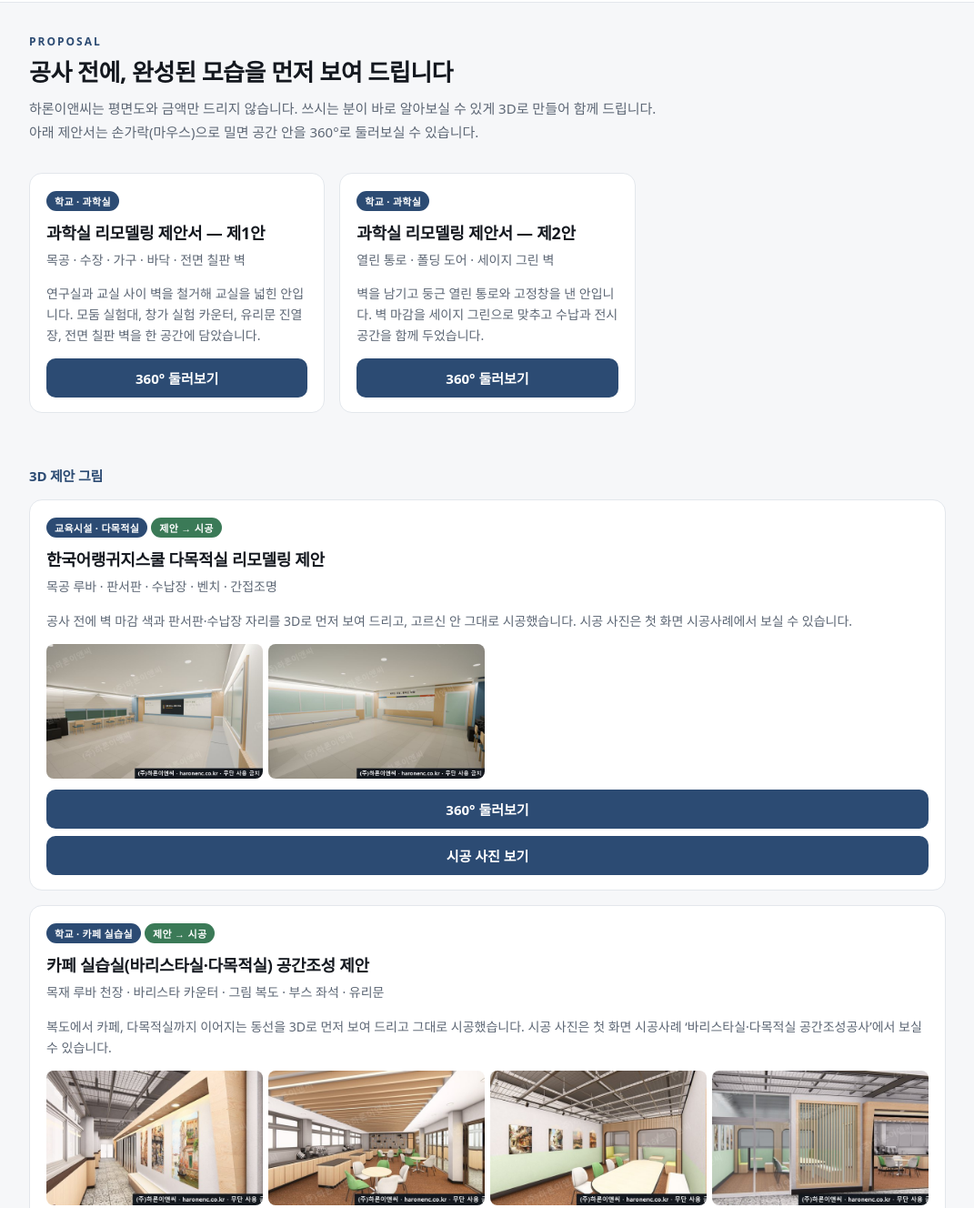
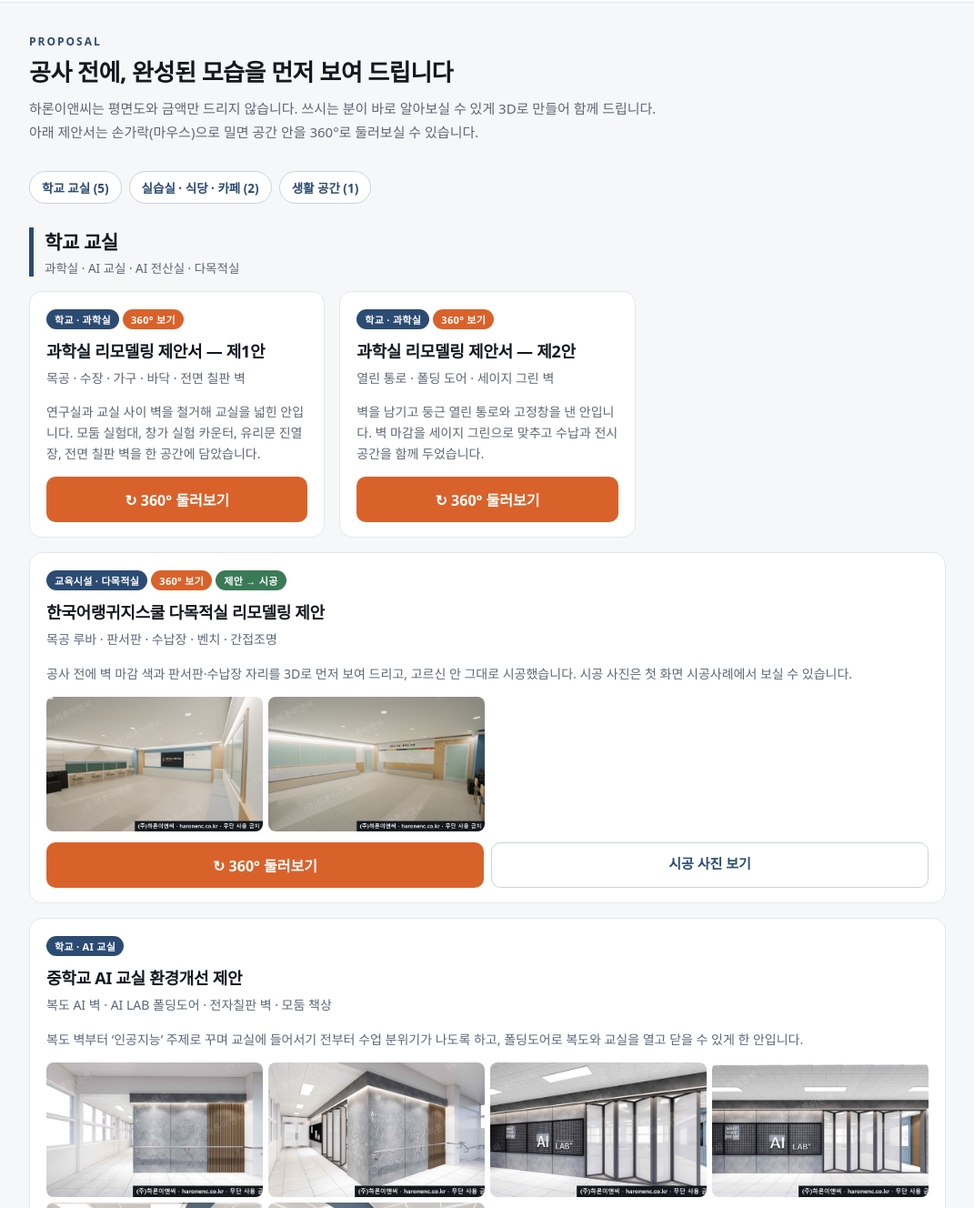
Before and after one commit to youngk9006k-cell/haron-site, a plain HTML site: page proposal/index.html in a window 1280 px wide. Shown: the part 56-1384 px from the top of the page at 91% size, without its empty margins (104-1175 px from the left). Drawn offline with Linux system fonts and the light colour scheme.

Commit message:
첫 화면에 '3D로 미리 보는 우리 집' 칸(송내 23평 3D 그림 6장, 3D 그림 표기·워터마크, 금액 없음), 제안서 구역 종류별 묶기(학교 교실·실습실/식당/카페·생활 공간)와 360도 단추 강조, 드레스룸 사진 다듬기 (11/21 영업 팀장, 비서실장 검수)
Co-Authored-By: Claude Fable 5.2 <noreply@anthropic.com>

```diff
--- a/proposal/index.html
+++ b/proposal/index.html
@@ -35,6 +35,19 @@
  @media (max-width:719px){.shots img:last-child:nth-child(odd){grid-column:1/-1;aspect-ratio:16/8}}
  @media (min-width:720px){.card.wide .shots{grid-template-columns:repeat(4,1fr)}}
  .sec-t{font-size:15px;font-weight:800;margin:18px 0 0;color:var(--pt);letter-spacing:-.2px}
+ .group{margin:26px 0 0;padding:0 0 0 12px;border-left:5px solid var(--pt)}
+ .group h2{font-size:21px;margin:0;letter-spacing:-.4px}
+ .group p{margin:4px 0 0;color:var(--sub);font-size:13.5px}
+ .jump{display:flex;flex-wrap:wrap;gap:8px;margin:14px 0 0}
+ .jump a{text-decoration:none;font-size:13.5px;font-weight:700;color:var(--pt);background:#fff;border:1px solid #c9d3e0;border-radius:999px;padding:7px 13px}
+ .go.v360{background:#d9622b;font-size:16px;padding:13px 14px}
+ .go.v360:hover{background:#b94f1f}
+ .go.v360::before{content:"↻ ";font-weight:800}
+ .go.sub{background:#fff;color:var(--pt);border:1px solid #c9d3e0}
+ .go.sub:hover{background:#eef2f7}
+ .tag.t360{background:#d9622b}
+ .btns{display:grid;gap:8px}
+ @media (min-width:720px){.card.wide .btns{grid-template-columns:1fr 1fr}}
  @media print{body{display:none}}
 </style>
 </head>
@@ -53,43 +66,43 @@
     <p class="lead">하론이앤씨는 평면도와 금액만 드리지 않습니다. 쓰시는 분이 바로 알아보실 수 있게 3D로 만들어 함께 드립니다.<br>아래 제안서는 손가락(마우스)으로 밀면 공간 안을 360&deg;로 둘러보실 수 있습니다.</p>
   </section>
 
+  <nav class="jump">
+    <a href="#g-class">학교 교실 (5)</a>
+    <a href="#g-lab">실습실 · 식당 · 카페 (2)</a>
+    <a href="#g-life">생활 공간 (1)</a>
+  </nav>
+
+  <div class="group" id="g-class">
+    <h2>학교 교실</h2>
+    <p>과학실 · AI 교실 · AI 전산실 · 다목적실</p>
+  </div>
   <section class="grid">
     <article class="card">
-      <div><span class="tag">학교 · 과학실</span></div>
+      <div><span class="tag">학교 · 과학실</span> <span class="tag t360">360&deg; 보기</span></div>
       <h2>과학실 리모델링 제안서 — 제1안</h2>
       <p class="meta">목공 · 수장 · 가구 · 바닥 · 전면 칠판 벽</p>
       <p>연구실과 교실 사이 벽을 철거해 교실을 넓힌 안입니다. 모둠 실험대, 창가 실험 카운터, 유리문 진열장, 전면 칠판 벽을 한 공간에 담았습니다.</p>
-      <a class="go" href="/science/a1/" target="_blank" rel="noopener">360&deg; 둘러보기</a>
+      <a class="go v360" href="/science/a1/" target="_blank" rel="noopener">360&deg; 둘러보기</a>
     </article>
 
     <article class="card">
-      <div><span class="tag">학교 · 과학실</span></div>
+      <div><span class="tag">학교 · 과학실</span> <span class="tag t360">360&deg; 보기</span></div>
       <h2>과학실 리모델링 제안서 — 제2안</h2>
       <p class="meta">열린 통로 · 폴딩 도어 · 세이지 그린 벽</p>
       <p>벽을 남기고 둥근 열린 통로와 고정창을 낸 안입니다. 벽 마감을 세이지 그린으로 맞추고 수납과 전시 공간을 함께 두었습니다.</p>
-      <a class="go" href="/science/a2/" target="_blank" rel="noopener">360&deg; 둘러보기</a>
+      <a class="go v360" href="/science/a2/" target="_blank" rel="noopener">360&deg; 둘러보기</a>
     </article>
-  </section>
 
-  <p class="sec-t">3D 제안 그림</p>
-  <section class="grid">
     <article class="card wide">
-      <div><span class="tag">교육시설 · 다목적실</span> <span class="tag" style="background:#3b7a57">제안 → 시공</span></div>
+      <div><span class="tag">교육시설 · 다목적실</span> <span class="tag t360">360&deg; 보기</span> <span class="tag" style="background:#3b7a57">제안 → 시공</span></div>
       <h2>한국어랭귀지스쿨 다목적실 리모델링 제안</h2>
       <p class="meta">목공 루바 · 판서판 · 수납장 · 벤치 · 간접조명</p>
       <p>공사 전에 벽 마감 색과 판서판·수납장 자리를 3D로 먼저 보여 드리고, 고르신 안 그대로 시공했습니다. 시공 사진은 첫 화면 시공사례에서 보실 수 있습니다.</p>
       <div class="shots"><img src="img/lang1_s.jpg" alt="다목적실 제안 3D 1" loading="lazy"><img src="img/lang2_s.jpg" alt="다목적실 제안 3D 2" loading="lazy"></div>
-      <a class="go" href="/proposal/lang360/" target="_blank" rel="noopener" style="margin-bottom:8px">360&deg; 둘러보기</a>
-      <a class="go" href="/#portfolio">시공 사진 보기</a>
-    </article>
-
-    <article class="card wide">
-      <div><span class="tag">학교 · 카페 실습실</span> <span class="tag" style="background:#3b7a57">제안 → 시공</span></div>
-      <h2>카페 실습실(바리스타실·다목적실) 공간조성 제안</h2>
-      <p class="meta">목재 루바 천장 · 바리스타 카운터 · 그림 복도 · 부스 좌석 · 유리문</p>
-      <p>복도에서 카페, 다목적실까지 이어지는 동선을 3D로 먼저 보여 드리고 그대로 시공했습니다. 시공 사진은 첫 화면 시공사례 &lsquo;바리스타실&middot;다목적실 공간조성공사&rsquo;에서 보실 수 있습니다.</p>
-      <div class="shots"><img src="img/cafe1_s.jpg" alt="카페 실습실 복도 제안 3D" loading="lazy"><img src="img/cafe2_s.jpg" alt="카페 실습실 안 제안 3D" loading="lazy"><img src="img/cafe3_s.jpg" alt="다목적실 제안 3D" loading="lazy"><img src="img/cafe4_s.jpg" alt="유리문 쪽 제안 3D" loading="lazy"><img src="img/cafe5_s.jpg" alt="위에서 본 배치 제안 3D" loading="lazy"></div>
-      <a class="go" href="/#portfolio">시공 사진 보기</a>
+      <div class="btns">
+        <a class="go v360" href="/proposal/lang360/" target="_blank" rel="noopener">360&deg; 둘러보기</a>
+        <a class="go sub" href="/#portfolio">시공 사진 보기</a>
+      </div>
     </article>
 
     <article class="card wide">
@@ -101,21 +114,42 @@
     </article>
 
     <article class="card wide">
+      <div><span class="tag">학교 · 전산실</span></div>
+      <h2>고등학교 AI 전산실 환경개선 제안</h2>
+      <p class="meta">전자칠판 벽 · 둥근 템바 · 수납장 · 타공 게시판 · 블라인드</p>
+      <p>앞벽에 전자칠판과 판서판을 모으고, 뒤벽과 창가에 수납을 넣어 컴퓨터 수업에 맞춘 안입니다. 위에서 본 배치도로 자리 배치까지 한눈에 보실 수 있습니다.</p>
+      <div class="shots"><img src="img/lab1_s.jpg" alt="전산실 앞벽 제안 3D" loading="lazy"><img src="img/lab2_s.jpg" alt="전산실 뒤벽 제안 3D" loading="lazy"><img src="img/lab3_s.jpg" alt="전산실 복도측 제안 3D" loading="lazy"><img src="img/lab4_s.jpg" alt="전산실 배치 제안 3D" loading="lazy"></div>
+    </article>
+  </section>
+
+  <div class="group" id="g-lab">
+    <h2>실습실 · 식당 · 카페</h2>
+    <p>카페 실습실 · 특수학교 식당·휴게실</p>
+  </div>
+  <section class="grid">
+    <article class="card wide">
+      <div><span class="tag">학교 · 카페 실습실</span> <span class="tag" style="background:#3b7a57">제안 → 시공</span></div>
+      <h2>카페 실습실(바리스타실·다목적실) 공간조성 제안</h2>
+      <p class="meta">목재 루바 천장 · 바리스타 카운터 · 그림 복도 · 부스 좌석 · 유리문</p>
+      <p>복도에서 카페, 다목적실까지 이어지는 동선을 3D로 먼저 보여 드리고 그대로 시공했습니다. 시공 사진은 첫 화면 시공사례 &lsquo;바리스타실&middot;다목적실 공간조성공사&rsquo;에서 보실 수 있습니다.</p>
+      <div class="shots"><img src="img/cafe1_s.jpg" alt="카페 실습실 복도 제안 3D" loading="lazy"><img src="img/cafe2_s.jpg" alt="카페 실습실 안 제안 3D" loading="lazy"><img src="img/cafe3_s.jpg" alt="다목적실 제안 3D" loading="lazy"><img src="img/cafe4_s.jpg" alt="유리문 쪽 제안 3D" loading="lazy"><img src="img/cafe5_s.jpg" alt="위에서 본 배치 제안 3D" loading="lazy"></div>
+      <a class="go sub" href="/#portfolio">시공 사진 보기</a>
+    </article>
+
+    <article class="card wide">
       <div><span class="tag">학교 · 식당 · 휴게실</span></div>
       <h2>특수학교 식당·휴게실 개선 제안</h2>
       <p class="meta">배식 구역 색 구분 · 휠체어 자리 · 흡음 패널 · 쉼터 · 유리 칸막이</p>
       <p>학생이 스스로 길과 자리를 찾을 수 있게 바닥 색과 번호로 구역을 나누고, 휠체어 자리와 조용히 쉴 수 있는 쉼터를 둔 안입니다.</p>
       <div class="shots"><img src="img/dream1_s.jpg" alt="식당 배식대 제안 3D" loading="lazy"><img src="img/dream2_s.jpg" alt="창가 식사대 제안 3D" loading="lazy"><img src="img/dream3_s.jpg" alt="휴게실 쉼터 제안 3D" loading="lazy"><img src="img/dream4_s.jpg" alt="전체 배치 제안 3D" loading="lazy"></div>
     </article>
+  </section>
 
-    <article class="card wide">
-      <div><span class="tag">학교 · 전산실</span></div>
-      <h2>고등학교 AI 전산실 환경개선 제안</h2>
-      <p class="meta">전자칠판 벽 · 둥근 템바 · 수납장 · 타공 게시판 · 블라인드</p>
-      <p>앞벽에 전자칠판과 판서판을 모으고, 뒤벽과 창가에 수납을 넣어 컴퓨터 수업에 맞춘 안입니다. 위에서 본 배치도로 자리 배치까지 한눈에 보실 수 있습니다.</p>
-      <div class="shots"><img src="img/lab1_s.jpg" alt="전산실 앞벽 제안 3D" loading="lazy"><img src="img/lab2_s.jpg" alt="전산실 뒤벽 제안 3D" loading="lazy"><img src="img/lab3_s.jpg" alt="전산실 복도측 제안 3D" loading="lazy"><img src="img/lab4_s.jpg" alt="전산실 배치 제안 3D" loading="lazy"></div>
-    </article>
-
+  <div class="group" id="g-life">
+    <h2>생활 공간</h2>
+    <p>숙직실</p>
+  </div>
+  <section class="grid">
     <article class="card wide">
       <div><span class="tag">학교 · 숙직실</span></div>
       <h2>숙직실 환경개선 제안</h2>
```
Also changed, not shown: index.html (+30 -0 lines), img/apt_c2.jpg, img/apt_c2_s.jpg, img/home3d1.jpg (added), img/home3d1_s.jpg (added), img/home3d2.jpg (added), img/home3d2_s.jpg (added), img/home3d3.jpg (added), img/home3d3_s.jpg (added), img/home3d4.jpg (added), img/home3d4_s.jpg (added), img/home3d5.jpg (added), img/home3d5_s.jpg (added), img/home3d6.jpg (added), 1 more files.
